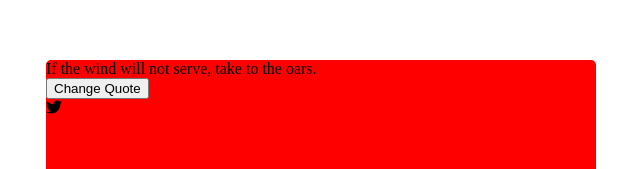
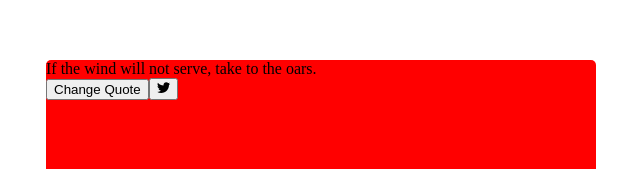
Before and after one commit to KHegedus1/RandomQuoteMachine, a React (Create React App) app in the folder project/: page / in a window 1280 px wide. Shown: the part 203-372 px from the top of the page, without its empty margins (319-959 px from the left). Built offline with nearby package versions, Linux system fonts and the light colour scheme.

Commit message:
twitter gumb

```diff
--- a/project/src/App.js
+++ b/project/src/App.js
@@ -13,7 +13,7 @@ function App() {
       <div id="text">{quote}</div>
       <div id="author"></div>
       <button onClick={()=>setQuote("Citat 2 test")}>Change Quote</button>
-      <div><a id="tweet-quote"><FaTwitter /></a></div>
+      <button><a id="tweet-quote"><FaTwitter /></a></button>
     </div>
     </>
   )
```
